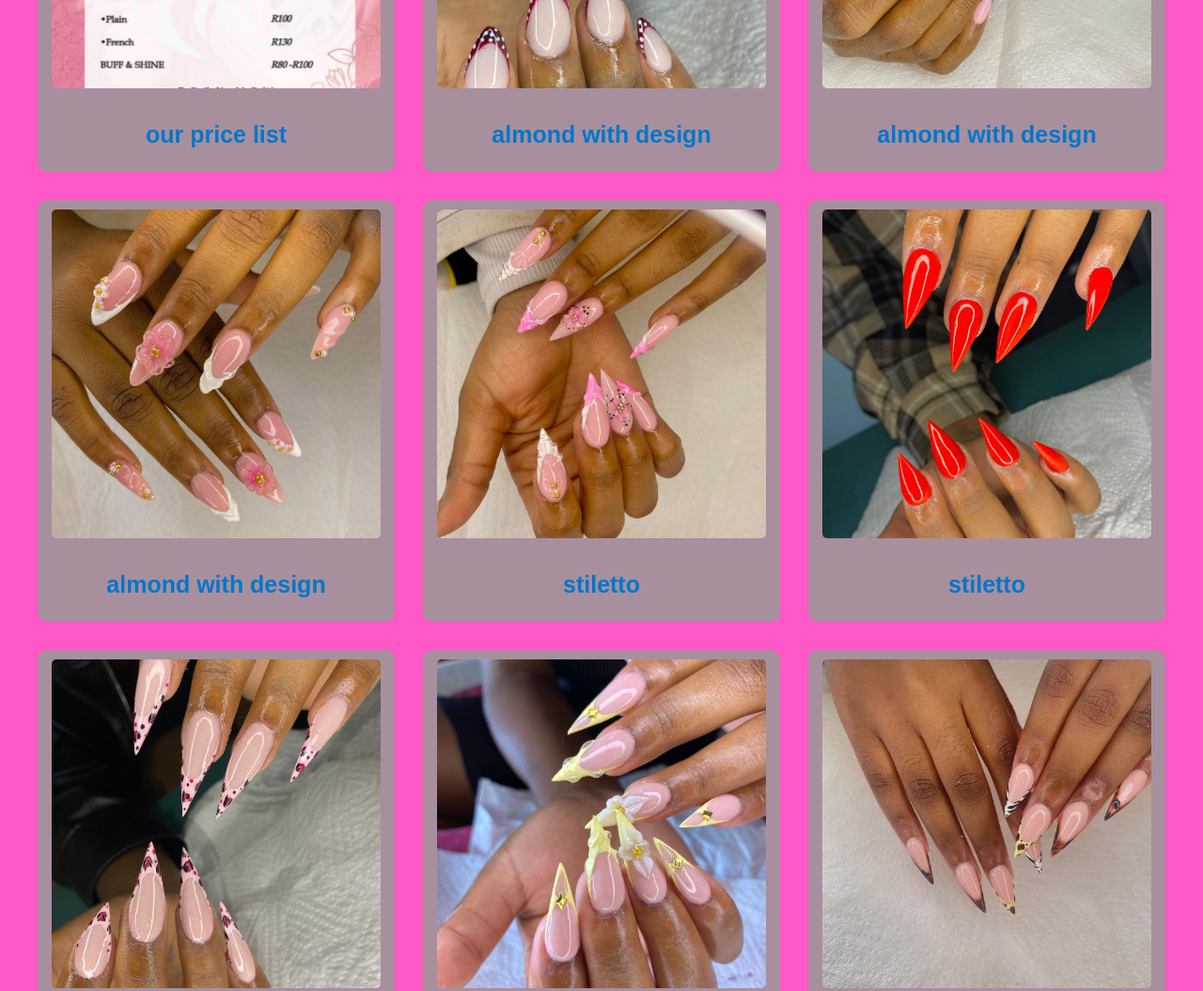
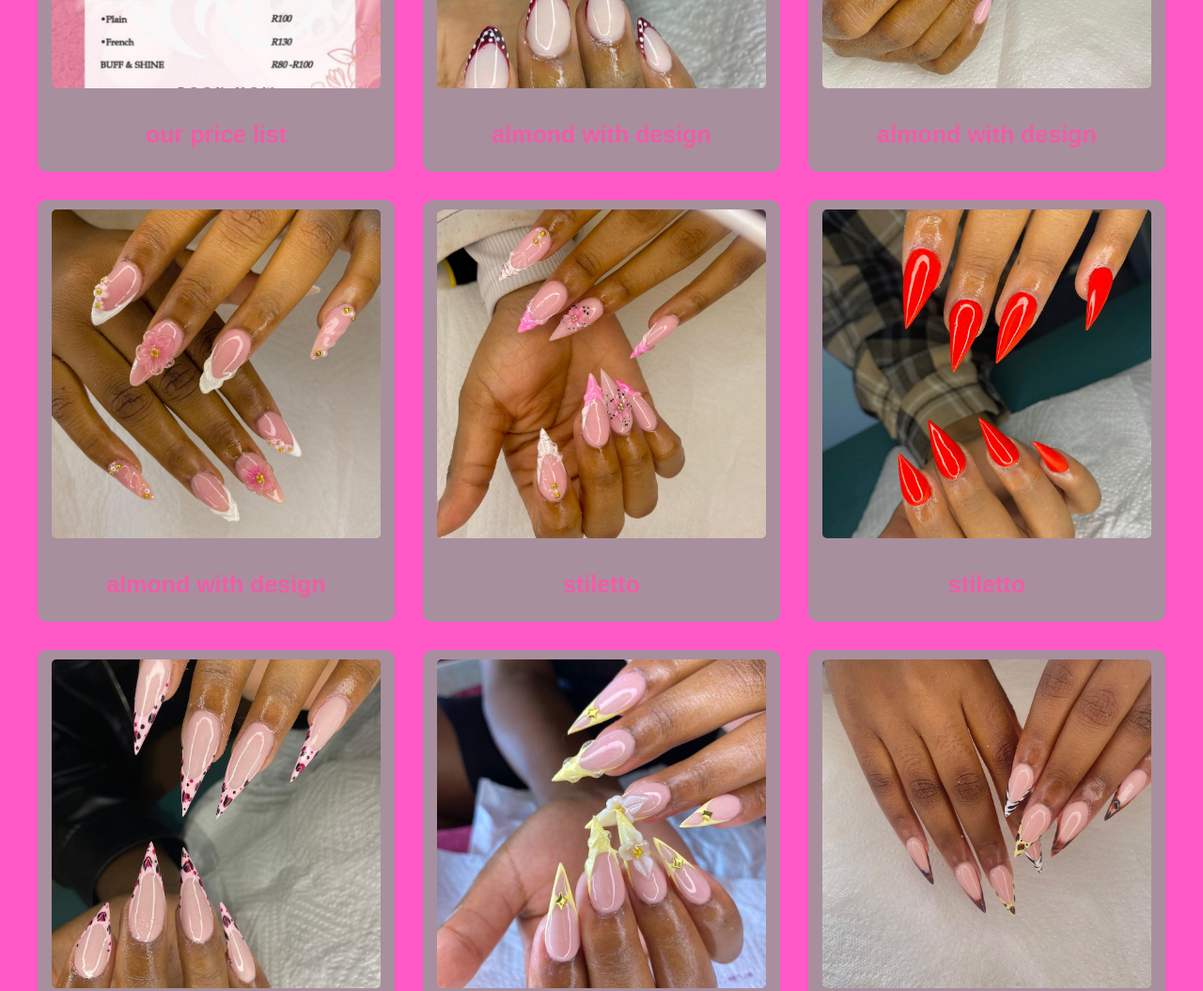
Before and after one commit to Mmpho-ivy/my-webpage-project, a plain HTML site: page service.html in a window 1280 px wide. Shown: the part 920-1975 px from the top of the page at 94% size. Drawn offline with Linux system fonts and the light colour scheme.

Commit message:
changed colors

```diff
--- a/style.css
+++ b/style.css
@@ -82,7 +82,7 @@ body{
     font-family:Arial, Helvetica, sans-serif;
     font-size: 25px;
     font-weight: bold;
-    color:#0077cc;
+    color:#f25ba7;
 }
 
 .image-card img{
```
Also changed, not shown: index.html (+1 -1 lines).
